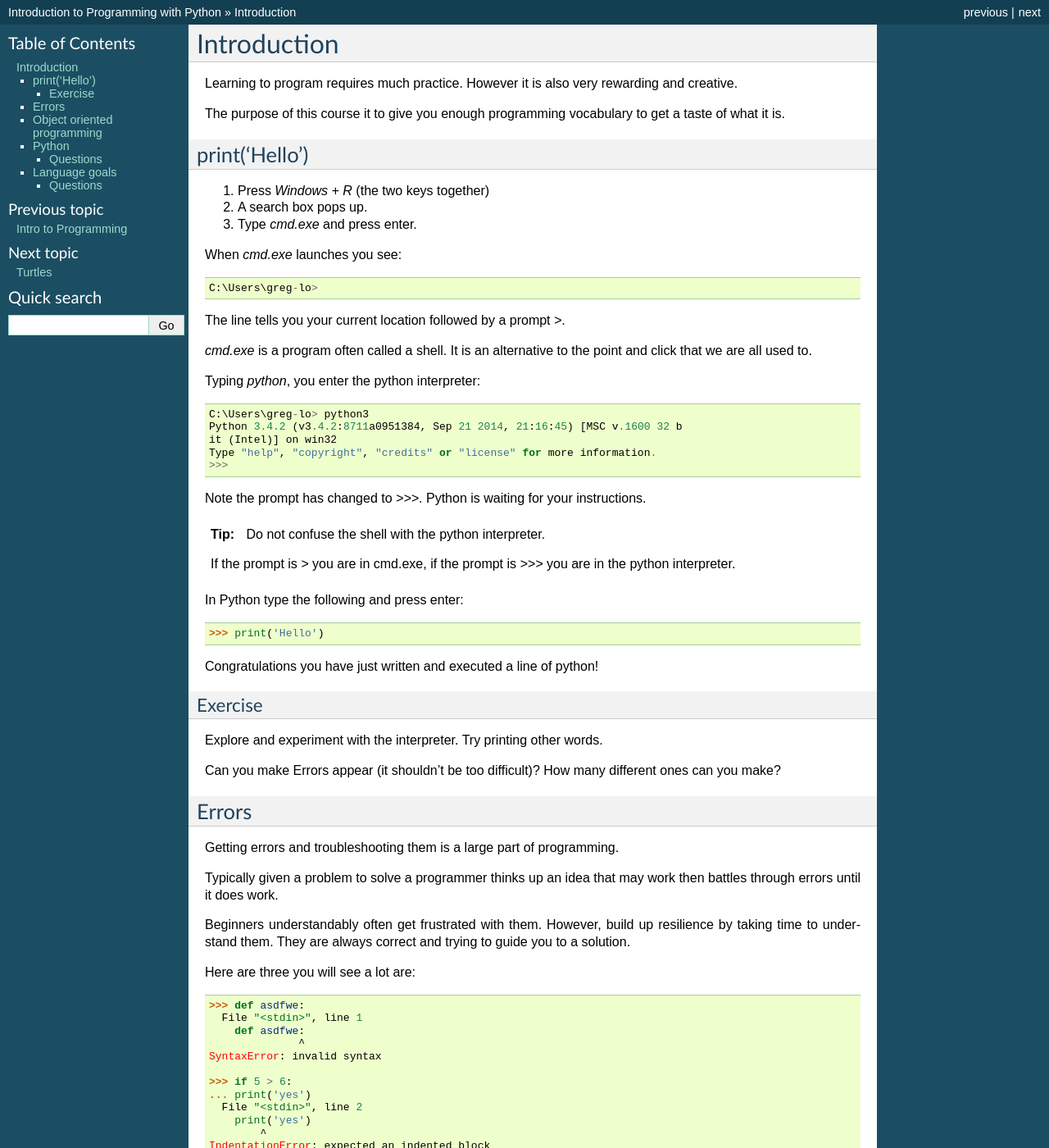
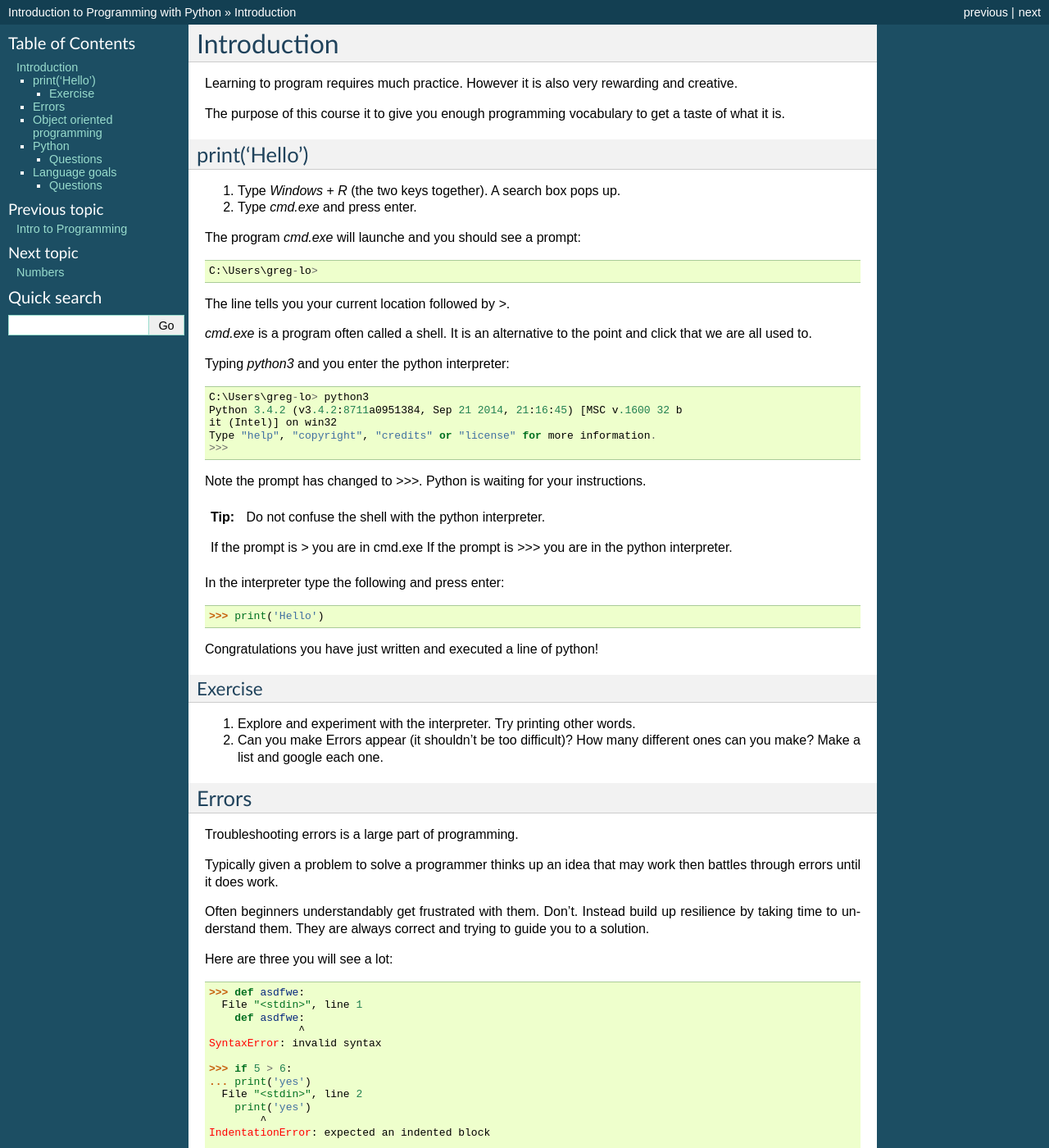
Before and after one commit to gu-lseg/intro-to-programming, a Sphinx documentation site: the page built from source/introduction.rst, in a window 1280 px wide and 1400 px high. Shown: the whole window at 82% size. Built offline with Sphinx 7.4.7, drawn with Linux system fonts in a browser that asks for light colours; pages that are not in the unit, such as notebooks, are missing from menus; some of the changed text lies outside the part shown.

Commit message:
rename files & others

```diff
--- a/source/introduction.rst
+++ b/source/introduction.rst
@@ -9,20 +9,19 @@
 print('Hello')
 ==============
 
-1. Press `Windows + R` (the two keys together)
-2. A search box pops up.
-3. Type `cmd.exe` and press enter.
+1. Type `Windows + R` (the two keys together). A search box pops up.
+2. Type `cmd.exe` and press enter.
 
-When `cmd.exe` launches you see::
+The program `cmd.exe` will launche and you should see a prompt::
 
     C:\Users\greg-lo>
 
-The line tells you your current location followed by a prompt `>`.
+The line tells you your current location followed by `>`.
 
 `cmd.exe` is a program often called a shell. It is an alternative to the point and
 click that we are all used to.
 
-Typing `python`, you enter the python interpreter::
+Typing `python3` and you enter the python interpreter::
 
     C:\Users\greg-lo> python3
     Python 3.4.2 (v3.4.2:8711a0951384, Sep 21 2014, 21:16:45) [MSC v.1600 32 b
@@ -36,10 +35,10 @@
 
     Do not confuse the shell with the python interpreter.
 
-    If the prompt is `>` you are in cmd.exe, if the prompt is `>>>` you are in
-    the python interpreter.
+    If the prompt is `>` you are in cmd.exe
+    If the prompt is `>>>` you are in the python interpreter.
 
-In Python type the following and press enter::
+In the interpreter type the following and press enter::
 
     >>> print('Hello')
 
@@ -48,24 +47,24 @@
 Exercise
 --------
 
-Explore and experiment with the interpreter. Try printing other words.
+1. Explore and experiment with the interpreter. Try printing other words.
 
-Can you make Errors appear (it shouldn't be too difficult)?
-How many different ones can you make?
+2. Can you make Errors appear (it shouldn't be too difficult)?
+   How many different ones can you make? Make a list and google each one.
 
 Errors
 ======
 
-Getting errors and troubleshooting them is a large part of programming.
+Troubleshooting errors is a large part of programming.
 
 Typically given a problem to solve a programmer thinks up an idea that may work then
 battles through errors until it does work.
 
-Beginners understandably often get frustrated with
-them. However, build up resilience by taking time to understand them.
+Often beginners understandably get frustrated with them. Don't. Instead build up
+resilience by taking time to understand them.
 They are always correct and trying to guide you to a solution.
 
-Here are three you will see a lot are::
+Here are three you will see a lot::
 
     >>> def asdfwe:
       File "<stdin>", line 1
@@ -89,6 +88,14 @@
 By the end of this course, you should be able to instantly map the above errors
 to solutions.
 
+.. tip::
+
+    Troubleshooting Errors:
+
+    1. Reading error messages. Try to intuitively solve them.
+    2. Google errors. There isn't a single error someone hasn't already had.
+    3. Ask an expert. If really stuck ask someone for help.
+
 Object oriented programming
 ===========================
 
```
Also changed, not shown: other parts of source/introduction.rst (+4 -5 lines), source/conditionals.rst (+5 -2 lines), source/turtles.rst (renamed from source/getting_started.rst).
